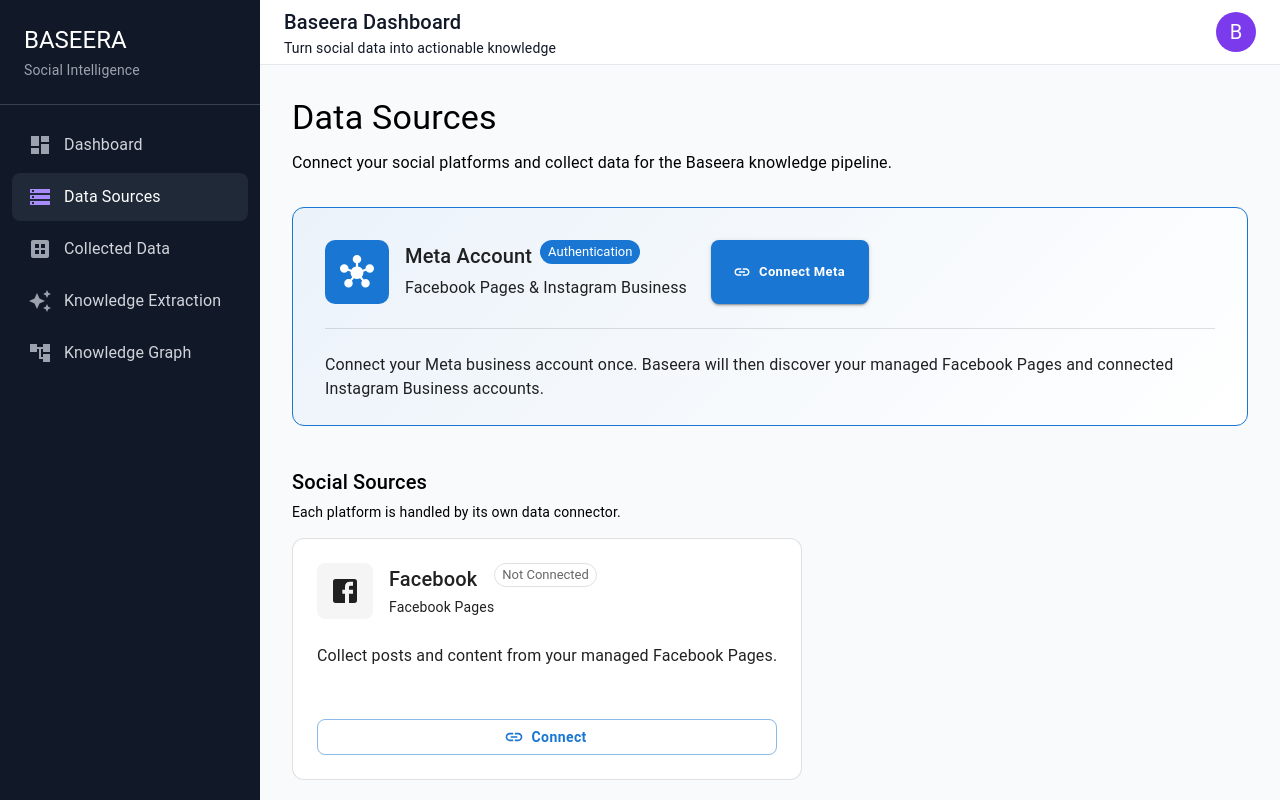
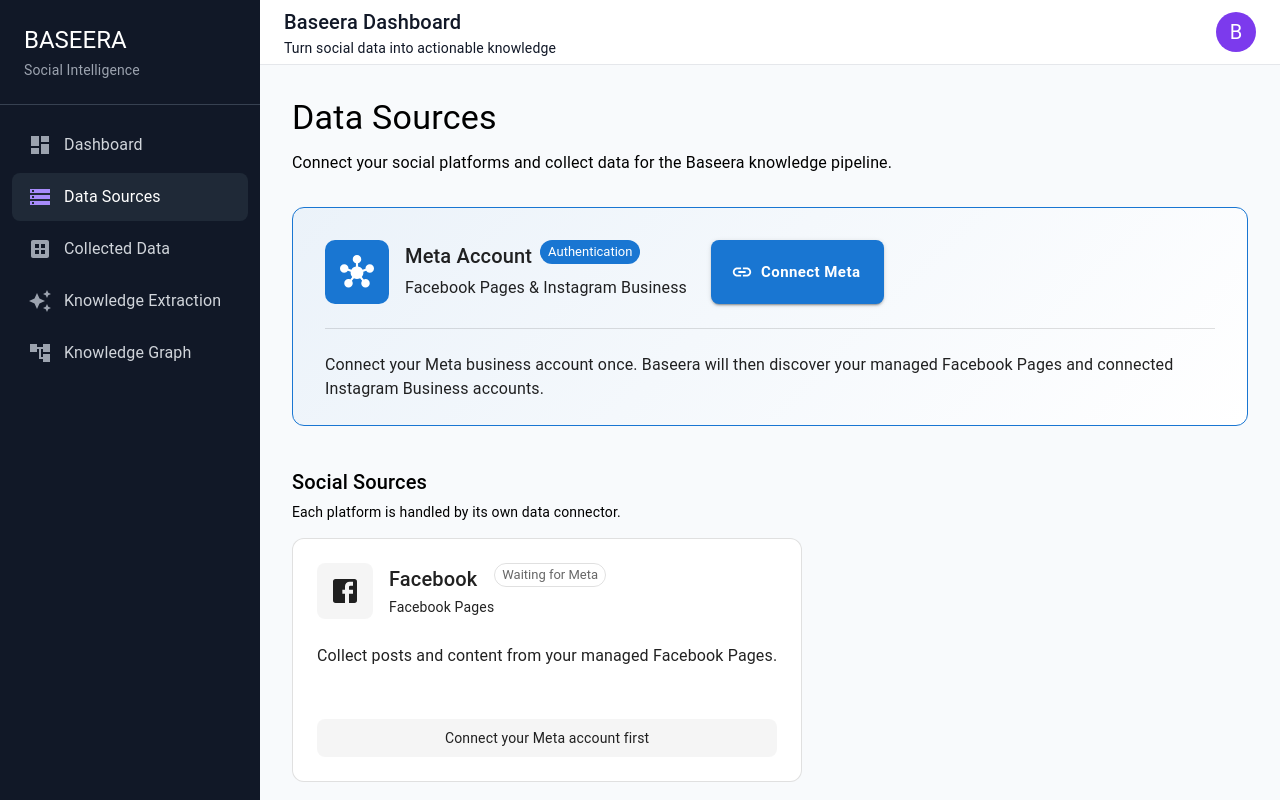
Before and after one commit to haya08/Baseera, a React app in the folder Frontend/: page /data-sources in a window 1280 px wide. Shown: the top 800 px of the page. Built offline with nearby package versions, Linux system fonts and the light colour scheme; the HTML template or start-up script is replaced by a standard one.

Commit message:
feat: refine social source connection states

```diff
--- a/Frontend/src/pages/DataSources.jsx
+++ b/Frontend/src/pages/DataSources.jsx
@@ -55,7 +55,7 @@
   },
 ];
 
-function SourceCard({ source }) {
+function SourceCard({ source, waitingForMeta = false }) {
   return (
     <Card
       sx={{
@@ -110,7 +110,7 @@
           </Stack>
 
           <Chip
-            label="Not Connected"
+            label={waitingForMeta ? "Waiting for Meta" : "Not Connected"}
             size="small"
             variant="outlined"
             sx={{
@@ -131,6 +131,26 @@
           {source.description}
         </Typography>
 
+        {waitingForMeta ? (
+          <Box
+            sx={{
+              mt: 3,
+              py: 1.15,
+              px: 2,
+              borderRadius: 2,
+              bgcolor: "action.hover",
+              textAlign: "center",
+            }}
+          >
+            <Typography
+              variant="body2"
+              color="text.secondary"
+              fontWeight={500}
+            >
+              Connect your Meta account first
+            </Typography>
+          </Box>
+        ) : (
           <Button
             variant="outlined"
             fullWidth
@@ -144,6 +164,7 @@
           >
             Connect
           </Button>
+        )}
       </CardContent>
     </Card>
   );
@@ -228,7 +249,7 @@
 
             <Button
               variant="contained"
-              size="small"
+              size="large"
               startIcon={<LinkIcon />}
               sx={{
                 borderRadius: 2,
@@ -272,7 +293,7 @@
       <Grid container spacing={3} sx={{ mb: 5 }}>
         {socialSources.map((source) => (
             <Grid item xs={12} md={6} key={source.name}>
-            <SourceCard source={source} />
+            <SourceCard source={source} waitingForMeta />
             </Grid>
         ))}
       </Grid>
```
Lines whose indentation alone changed are shown as unchanged.
